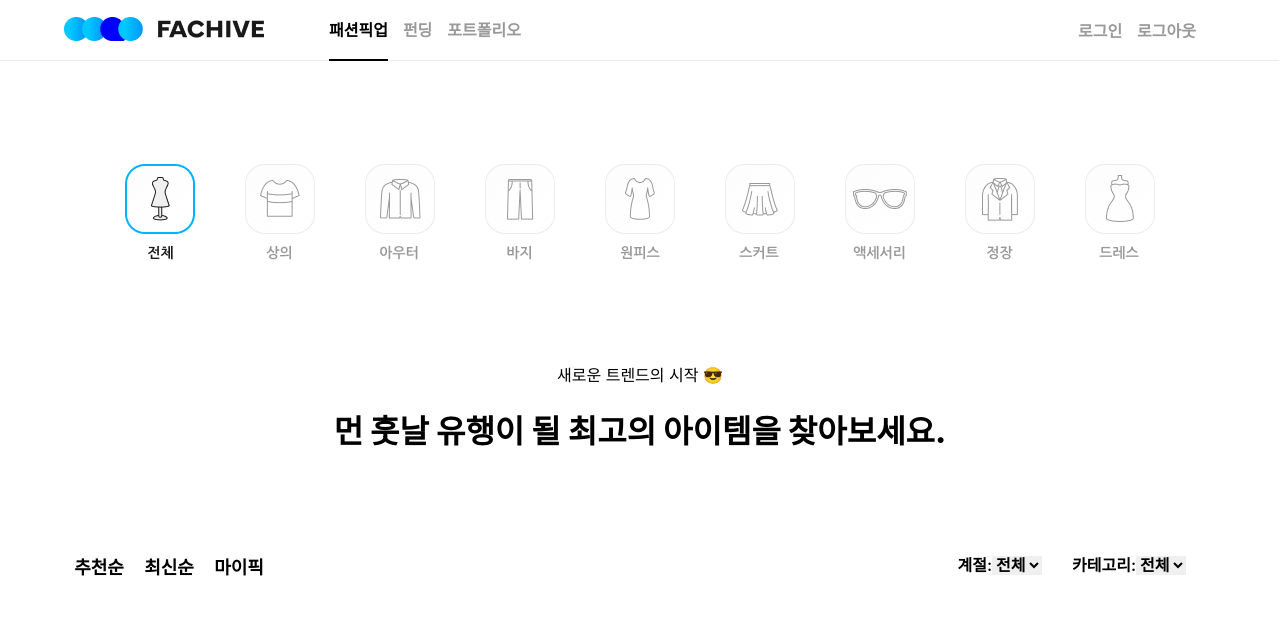
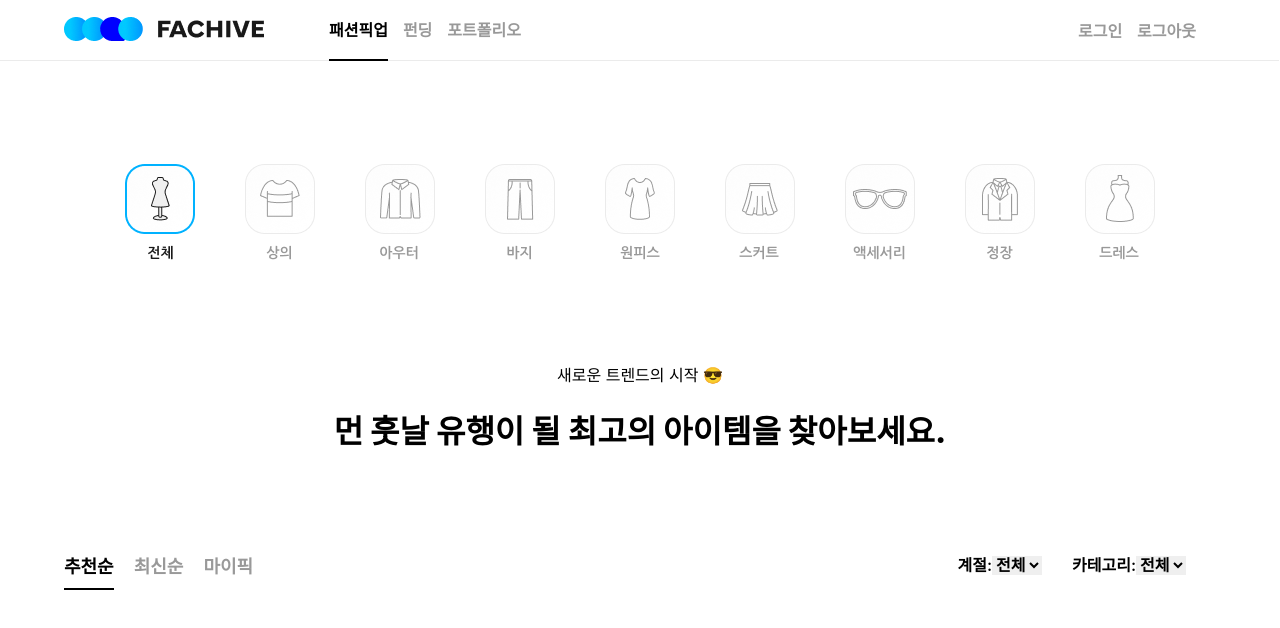
Before and after one commit to Fachive/Fachive_Project_Front, a React (Create React App) app: page /fashion in a window 1280 px wide. Shown: the top 628 px of the page. Built offline with nearby package versions, Linux system fonts and the light colour scheme.

Commit message:
feat: 추천순 최신순 마이픽 필터 적용 및 select 박스 적용

```diff
--- a/src/pages/Fashion/Fashion.tsx
+++ b/src/pages/Fashion/Fashion.tsx
@@ -1,13 +1,16 @@
 import styled from 'styled-components';
-import { useState } from 'react';
+import { useEffect, useState } from 'react';
 import category from '../../assets/category.png';
 
 const Fashion = () => {
-	const [filter, setFilter] = useState('');
-
+	const FILTER = ['추천순', '최신순', '마이픽'];
+	const [filter, setFilter] = useState('추천순');
 	const onClickHander = (e: any) => {
-		console.log(e.target.children);
+		setFilter(e.target.id);
 	};
+	useEffect(() => {
+		console.log(filter, 'useEffect');
+	}, [filter]);
 	return (
 		<ContainerDiv>
 			<CategoryDiv />
@@ -18,9 +21,15 @@ const Fashion = () => {
 
 			<SelectDiv>
 				<FilterBoxDiv onClick={(e) => onClickHander(e)}>
-					<FilterItemButton className="likes">추천순</FilterItemButton>
-					<FilterItemButton className="lately">최신순</FilterItemButton>
-					<FilterItemButton className="mypick">마이픽</FilterItemButton>
+					{FILTER.map((v) => {
+						return filter === v ? (
+							<FilterItemDiv id={v} className="selected">
+								{v}
+							</FilterItemDiv>
+						) : (
+							<FilterItemDiv id={v}>{v}</FilterItemDiv>
+						);
+					})}
 				</FilterBoxDiv>
 				<DropBoxDiv>
 					계절:
@@ -53,7 +62,10 @@ const SelectDiv = styled.div`
 	justify-content: space-between;
 	width: 100%;
 `;
-const FilterBoxDiv = styled.div``;
+const FilterBoxDiv = styled.div`
+	display: flex;
+	gap: 20px;
+`;
 const DropBoxDiv = styled.div`
 	font-weight: 600;
 `;
@@ -63,16 +75,24 @@ const DropItemSelect = styled.select`
 	font-weight: 600;
 	font-size: 16px;
 `;
-const FilterItemButton = styled.button`
-	width: 70px;
+const FilterItemDiv = styled.div`
 	height: 20px;
 	font-weight: 800;
 	font-size: 18px;
-	border: none;
-	background-color: white;
+	color: #999999;
 	cursor: pointer;
-	&:active {
-		color: green;
+
+	&.selected {
+		color: black;
+		font-weight: 800;
+		display: flex;
+		flex-direction: column;
+		&::after {
+			content: '';
+			position: relative;
+			top: 10px;
+			border: 1px solid black;
+		}
 	}
 `;
 const ContainerDiv = styled.div`
```
